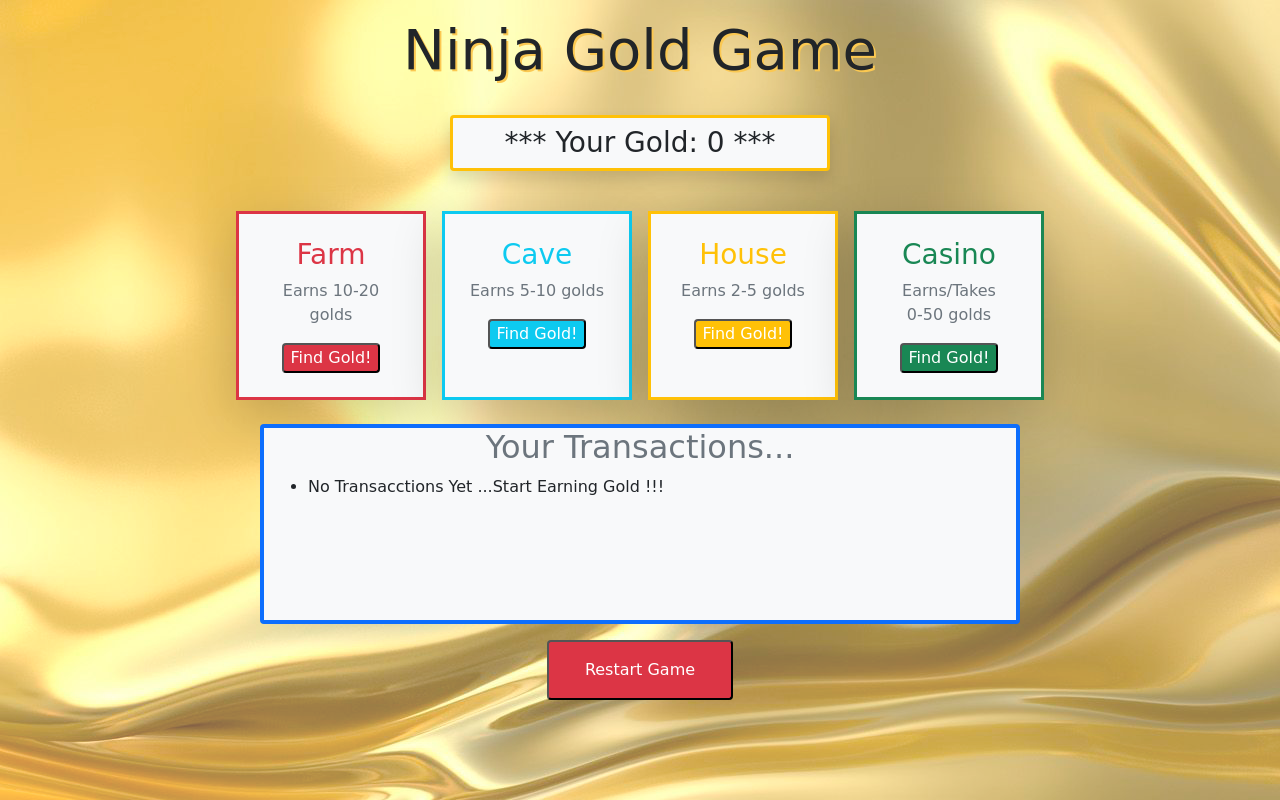
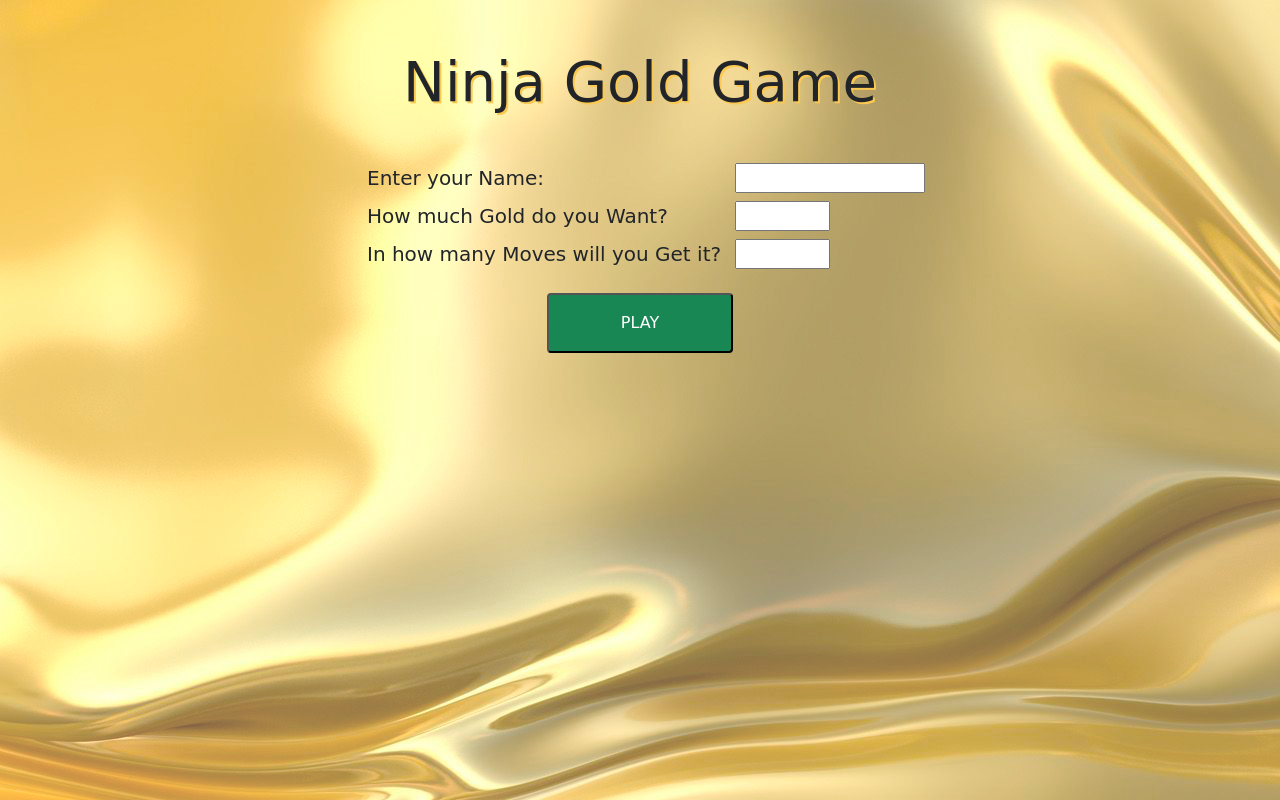
Before and after one commit to DoriaLassalle/ninja_gold, a Django app: page / in a window 1280 px wide. Run offline with Django 3.2, Linux system fonts and the light colour scheme; some web fonts are replaced.

Commit message:
Bonus terminado

```diff
--- a/ng_app/static/styles.css
+++ b/ng_app/static/styles.css
@@ -21,3 +21,6 @@ div {
     overflow-y: scroll;
     height:200px;
 }
+.size{
+    font-size: 20px !important;
+}
--- a/ng_app/templates/index.html
+++ b/ng_app/templates/index.html
@@ -15,7 +15,10 @@
 
 <body>
     <h1 class="text-dark text-center my-3">Ninja Gold Game</h1>
+
     <div class="container">
+        <h2 class="text-dark text-center my-3">Current Player: {{request.session.player}}</h2>
+        <h2 class="text-dark text-center my-3">You Must Get <strong>{{ request.session.meta }}</strong> Golds to Win</h2>
         <div class="row justify-content-center">
             <h3 class="text-dark text-center my-3 border border-warning border-3 rounded-2 bg-light col-4 p-2 shadow">*** Your Gold: {{request.session.gold}} *** </h3>
         </div>
@@ -94,6 +97,7 @@
                     <input type="hidden"  name="btnRestart" value="0"></input>
                 </form>
             </div>
+
         </footer>
 
     </div>
--- a/ng_app/templates/inicio.html
+++ b/ng_app/templates/inicio.html
@@ -13,14 +13,25 @@
     <link rel="stylesheet" href="{% static 'styles.css'%}">
 </head>
 <body>
-    <h1 class="text-dark text-center my-3">Ninja Gold Game</h1>
+    <h1 class="text-dark text-center my-5">Ninja Gold Game</h1>
     <div class="container">
-        <form action="setGoals" method="post">
+        <form action="setGoals" method="post" class="my-4">
             {%csrf_token%}
-            <input type="number" id="goldmax" name="goldMax" class=""">
-            <label for="goldmax" class="form-control">Enter how much Gold you want to win: </label>
-            <input type="number" id="moves" name="moves" class="">
-            <label for="moves" class="form-control">In how many moves are you going to get it?</label>
+            <div class="row my-2">
+                <label for="player" class="col-4 offset-3 size">Enter your Name: </label>
+                <input type="text" id="player" name="player" class="col-2" required>
+            </div>
+
+            <div class="row my-2">
+                <label for="goldmax" class="col-4 offset-3 size">How much Gold do you Want? </label>
+                <input type="number" id="goldmax" name="goldMax" class="col-1" required>
+            </div>
+
+            <div class="row my-2">
+                <label for="moves" class="col-4 offset-3 size">In how many Moves will you Get it?</label>
+                <input type="number" id="moves" name="moves" class="col-1" required>
+            </div>
+
             <input type="submit" value="PLAY" class="text-white bg-success rounded-2 col-2 offset-5 my-3 py-3"></input>
             <input type="hidden"  name="btnPlay" value="5"></input>
         </form>
--- a/ng_app/urls.py
+++ b/ng_app/urls.py
@@ -2,8 +2,10 @@ from django.urls import path
 from . import views
 
 urlpatterns=[
-    path("", views.home),
+    path("", views.start),
     path("process_money", views.processMoney),
     path("restart", views.restart),
-    #path("setGoals", views.home)
+    path("setGoals", views.home),
+    path("continue", views.home),
+    path("startover", views.start)
 ]
--- a/ng_app/views.py
+++ b/ng_app/views.py
@@ -3,9 +3,30 @@ from time import localtime, strftime
 import random
 
 
+def start(request):
+    request.session["activityList"]=[]
+    request.session["gold"]=0
+    request.session["meta"]=0
+    return render(request, "inicio.html")
+
 def home(request):
     if "gold" not in request.session:
         request.session["gold"]=0
+
+    if request.method=="POST":
+        metaDelUsuario=request.POST["goldMax"]
+        request.session["meta"]=metaDelUsuario
+        jugadas=request.POST["moves"]
+        request.session["jugadas"]=jugadas
+        request.session["player"]=request.POST["player"]
+
+    if request.session["gold"]==request.session["meta"] or int(request.session["gold"]) > int(request.session["meta"]) and len(request.session["activityList"]) <= int(request.session["jugadas"]) :
+        ganancia=request.session["gold"]
+        return render(request, "win.html")
+
+    if len(request.session["activityList"]) > int(request.session["jugadas"]) and int(request.session["gold"]) < int(request.session["meta"]):
+
+        return render(request, "lose.html")
 
     return render(request, "index.html")
 
@@ -47,11 +68,12 @@ def processMoney(request):
             request.session["activity"]=f"The Casino beats you :( ...you lost {money} golds! ...{strftime('%H:%M  %w/%m/%Y.',localtime())}"
             request.session["activityList"].insert(0,request.session["activity"])
 
-    return redirect("/")
+    return redirect("/continue")
 
 def restart(request):
     request.session["activityList"]=[]
     request.session["gold"]=0
+    request.session["meta"]=0
     return redirect("/")
 
 
```
Also changed, not shown: ng_app/templates/lose.html (added, +30 -0 lines), ng_app/templates/win.html (added, +31 -0 lines), db.sqlite3.
